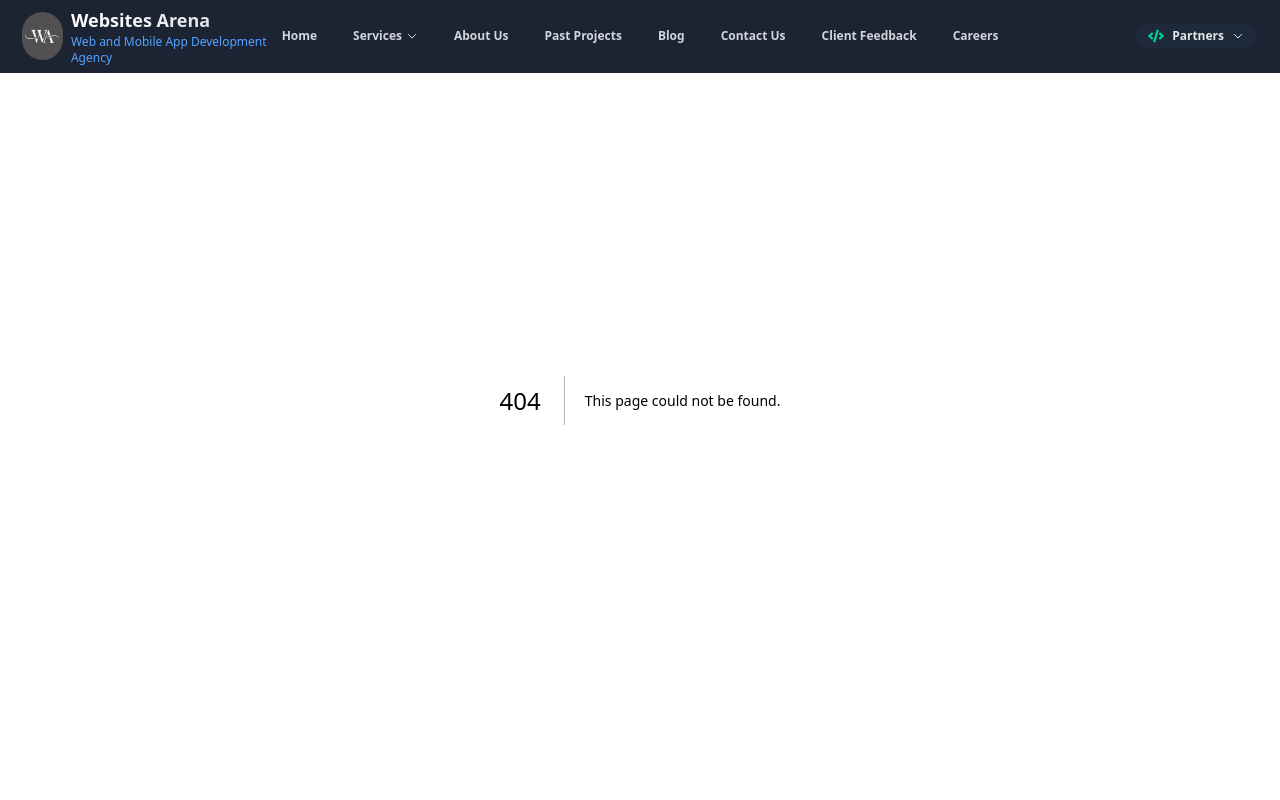
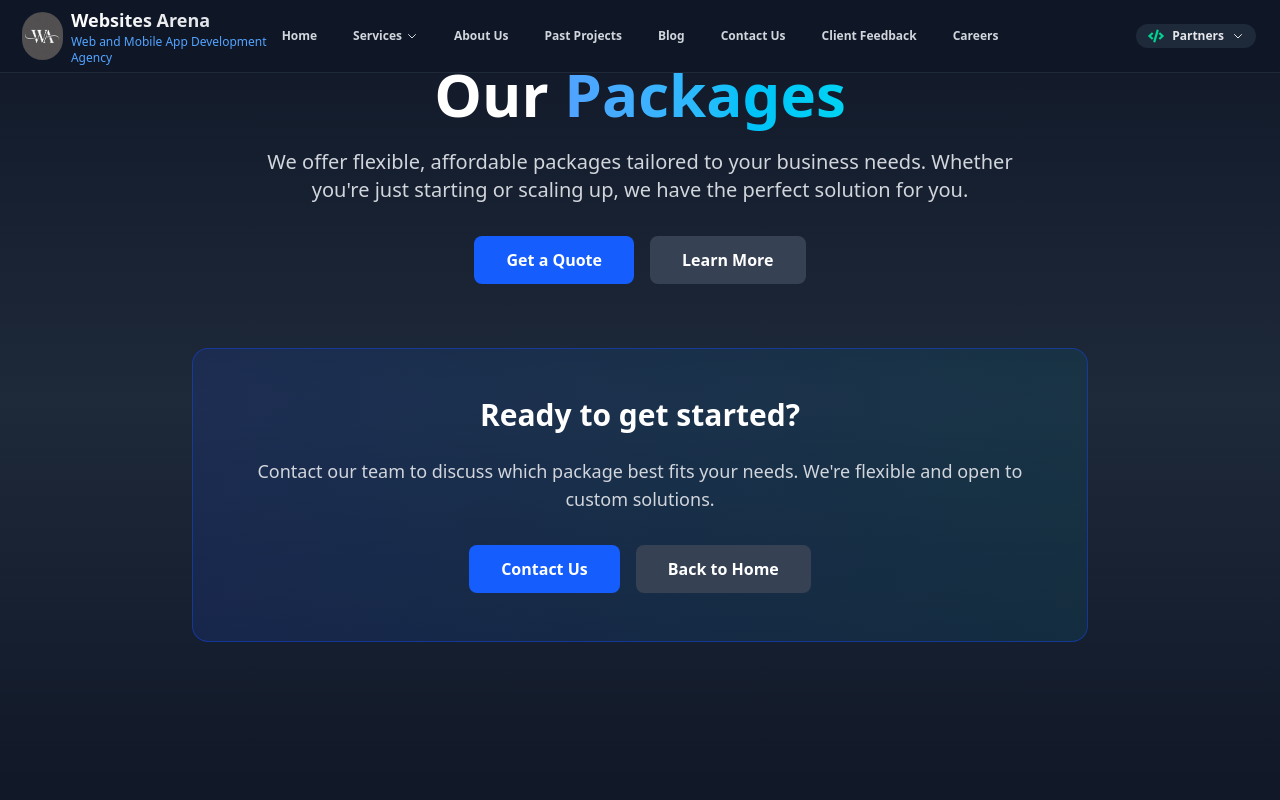
Before and after one commit to Thomas-Mwanzia/websitesarena-next, a Next.js app in the folder websitesarena/frontend-next/: page /packages in a window 1280 px wide. Before the commit this address had no page. Shown: the top 800 px of the page. Built offline with nearby package versions, Linux system fonts and the light colour scheme.

Commit message:
added a blog

```diff
--- /dev/null
+++ b/websitesarena/frontend-next/src/app/packages/metadata.js
@@ -0,0 +1,32 @@
+export const metadata = {
+  title: 'Packages & Pricing | Websites Arena',
+  description:
+    'Explore our flexible, affordable web development and digital services packages. Custom quotes available. Contact us for a tailored solution.',
+  keywords:
+    'packages, pricing, web development packages, affordable web design, custom solutions',
+  openGraph: {
+    title: 'Packages & Pricing | Websites Arena',
+    description:
+      'Find the perfect package for your business. Flexible pricing and custom solutions available.',
+    type: 'website',
+    url: 'https://websitesarena.com/packages',
+    images: [
+      {
+        url: 'https://websitesarena.com/og-image.jpg',
+        width: 1200,
+        height: 630,
+        alt: 'Websites Arena Packages',
+      },
+    ],
+  },
+  twitter: {
+    card: 'summary_large_image',
+    title: 'Packages & Pricing | Websites Arena',
+    description:
+      'Affordable web development packages tailored to your business needs.',
+    images: ['https://websitesarena.com/og-image.jpg'],
+  },
+  alternates: {
+    canonical: 'https://websitesarena.com/packages',
+  },
+};
--- /dev/null
+++ b/websitesarena/frontend-next/src/app/packages/page.jsx
@@ -0,0 +1,70 @@
+'use client';
+
+import React from 'react';
+import Link from 'next/link';
+import { motion } from 'framer-motion';
+
+export default function PackagesPage() {
+  return (
+    <main className="min-h-screen bg-gradient-to-b from-gray-900 via-gray-800 to-gray-900 py-16 px-4 sm:px-6 lg:px-8">
+      <motion.section
+        initial={{ opacity: 0, y: -20 }}
+        animate={{ opacity: 1, y: 0 }}
+        transition={{ duration: 0.6 }}
+        className="max-w-6xl mx-auto text-center mb-16"
+      >
+        <h1 className="text-5xl md:text-6xl font-extrabold text-white mb-6">
+          Our <span className="bg-gradient-to-r from-blue-400 to-cyan-400 bg-clip-text text-transparent">Packages</span>
+        </h1>
+        <p className="text-xl text-gray-300 max-w-3xl mx-auto mb-8">
+          We offer flexible, affordable packages tailored to your business needs. Whether you're just starting or scaling up, we have the perfect solution for you.
+        </p>
+        <div className="flex flex-col sm:flex-row gap-4 justify-center">
+          <Link
+            href="/contact"
+            className="inline-flex items-center justify-center px-8 py-3 rounded-lg font-semibold bg-blue-600 hover:bg-blue-700 text-white transition-all duration-200 transform hover:scale-105"
+          >
+            Get a Quote
+          </Link>
+          <Link
+            href="/blog"
+            className="inline-flex items-center justify-center px-8 py-3 rounded-lg font-semibold bg-gray-700 hover:bg-gray-600 text-white transition-all duration-200"
+          >
+            Learn More
+          </Link>
+        </div>
+      </motion.section>
+
+      <motion.section
+        initial={{ opacity: 0 }}
+        whileInView={{ opacity: 1 }}
+        viewport={{ once: true }}
+        transition={{ duration: 0.6 }}
+        className="max-w-4xl mx-auto text-center"
+      >
+        <div className="bg-gradient-to-r from-blue-900/30 to-cyan-900/30 border border-blue-700/50 rounded-2xl p-12">
+          <h2 className="text-3xl font-bold text-white mb-6">
+            Ready to get started?
+          </h2>
+          <p className="text-gray-300 mb-8 text-lg">
+            Contact our team to discuss which package best fits your needs. We're flexible and open to custom solutions.
+          </p>
+          <div className="flex flex-col sm:flex-row gap-4 justify-center">
+            <Link
+              href="/contact"
+              className="inline-flex items-center justify-center px-8 py-3 rounded-lg font-semibold bg-blue-600 hover:bg-blue-700 text-white transition-all duration-200 transform hover:scale-105"
+            >
+              Contact Us
+            </Link>
+            <Link
+              href="/"
+              className="inline-flex items-center justify-center px-8 py-3 rounded-lg font-semibold bg-gray-700 hover:bg-gray-600 text-white transition-all duration-200"
+            >
+              Back to Home
+            </Link>
+          </div>
+        </div>
+      </motion.section>
+    </main>
+  );
+}
```
